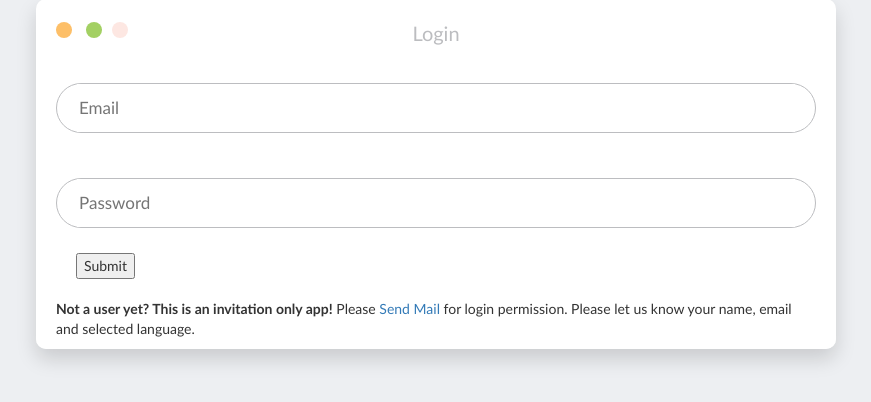
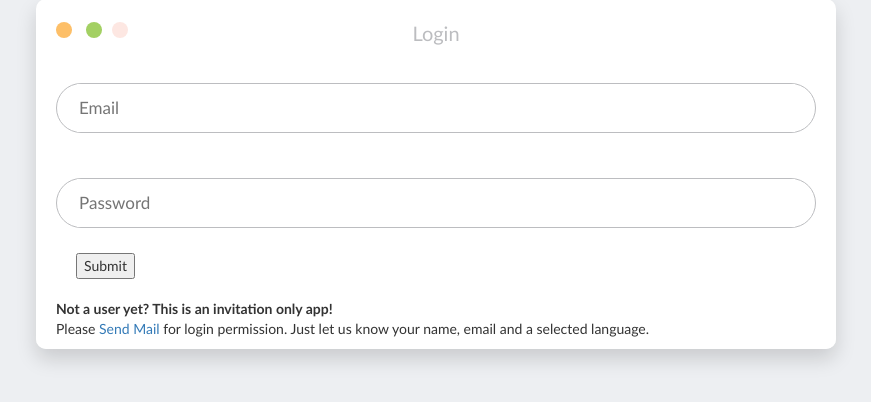
Before and after one commit to Yaolibergner/Fuji_2.0, a Flask app: page / in a window 1280 px wide. Shown: the part 226-628 px from the top of the page, without its empty margins (204-1075 px from the left). Run offline with Flask 2, Linux system fonts and the light colour scheme; some libraries are stand-ins or nearby versions.

Commit message:
Cleaned up comments and old code.

```diff
--- a/requirements.txt
+++ b/requirements.txt
@@ -14,3 +14,4 @@ Flask_SocketIO
 python-engineio
 python-socketio
 Flask-bcrypt
+selenium
--- a/server.py
+++ b/server.py
@@ -79,6 +79,7 @@ def register_form():
     return render_template("register.html", lang_option=lang_option)
 
 
+# Enable user upload files.
 def allowed_file(filename):
     """Allow user upload profile picture."""
 
@@ -142,7 +143,8 @@ def logininfo():
 
     user = User.query.filter_by(email=email).first()
     if not user:
-        flash("You are not a user yet. Please email to request login permission.")
+        flash("""You are not a user yet. Please email to request
+              login permission.""")
         return redirect("/")
     hash_pw = user.password
     check_pw = bcrypt.check_password_hash(hash_pw, password)
--- a/templates/loginpage.html
+++ b/templates/loginpage.html
@@ -21,14 +21,14 @@
                 <input class="message_input" type="password" name="password" required placeholder="Password"/>
                 </div>
             <div class="bottom_wrapper clearfix">
-                <input type="submit">
+                <input id="submit" type="submit">
                 </div>
         </form>
         <p>
-        <b>Not a user yet? This is an invitation only app!</b>
+        <b>Not a user yet? This is an invitation only app!</b><br>
         Please <a href="mailto:yaolibergner@yahoo.com?Subject=Request%20login" target="_top">Send Mail</a>
-        for login permission. Please let us know your name,
-        email and selected language.
+        for login permission. Just let us know your name,
+        email and a selected language.
         </p>
     </div>
 </div>
```
Also changed, not shown: static/fujiapp.jsx (+6 -6 lines).
